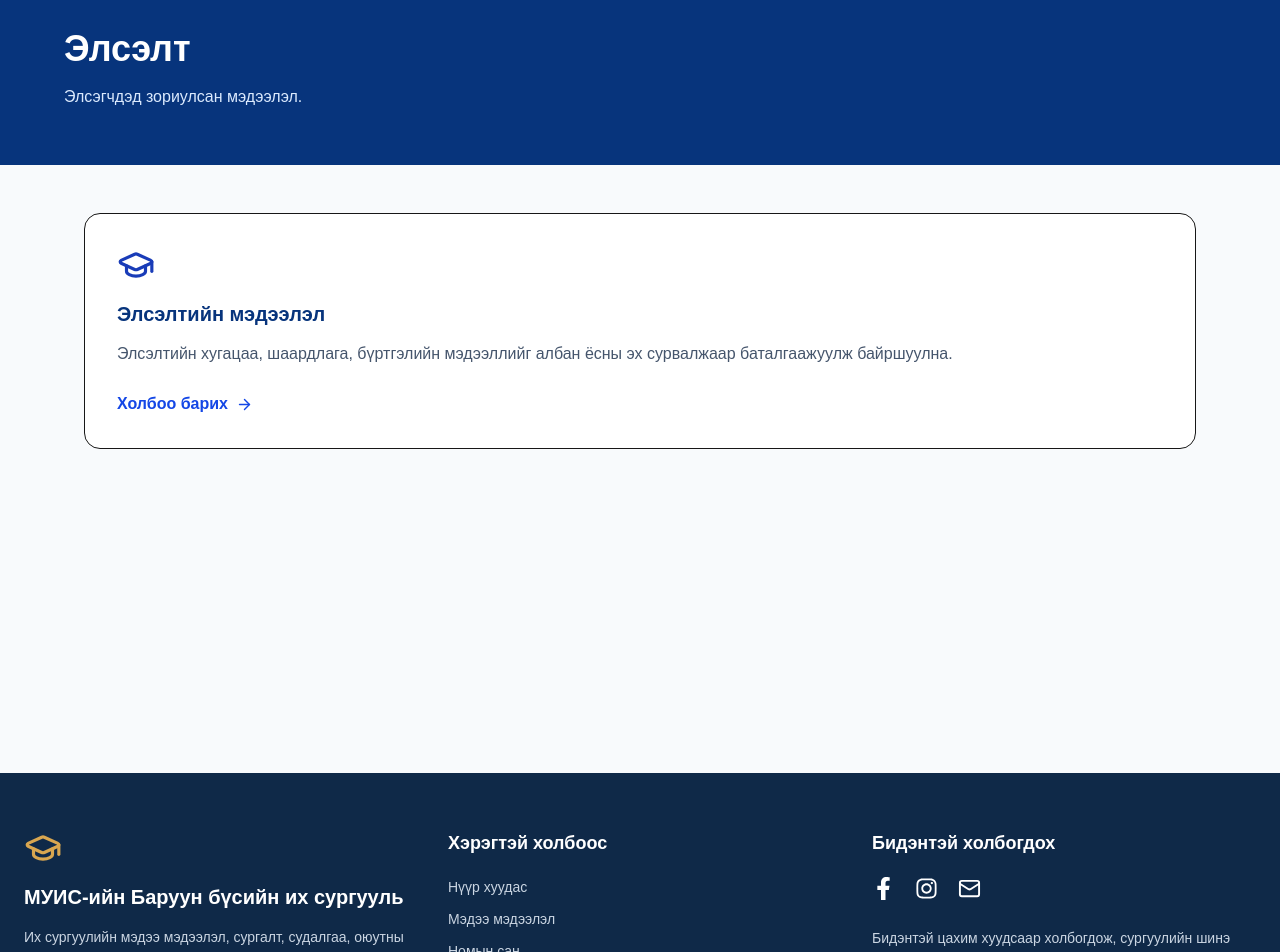
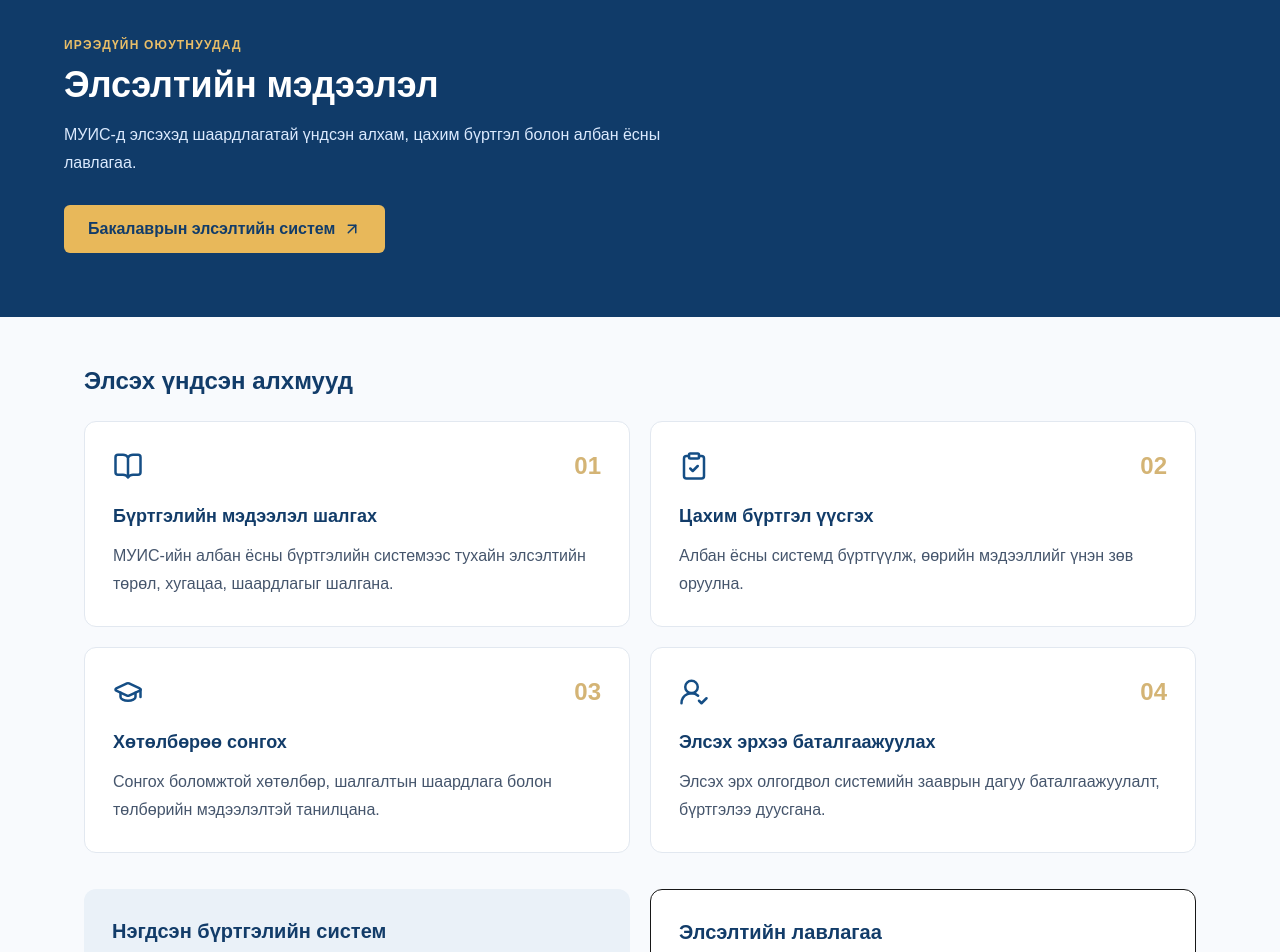
Before and after one commit to amarbatdelgermaa-cell/university-one, a Next.js app: page /admissions in a window 1280 px wide. Shown: the part 300-1252 px from the top of the page. Built offline with nearby package versions, Linux system fonts and the light colour scheme.

Commit message:
Fill app/admissions/page.tsx with verified university resources

```diff
--- a/app/admissions/page.tsx
+++ b/app/admissions/page.tsx
@@ -1,6 +1,32 @@
 import Link from "next/link";
-import { ArrowRight, GraduationCap } from "lucide-react";
+import { ArrowUpRight, BookOpen, ClipboardCheck, GraduationCap, Mail, Phone, UserRoundCheck } from "lucide-react";
 export const metadata = { title: "Элсэлт | МУИС-ийн Баруун бүсийн сургууль" };
+const steps = [
+  { title: "Бүртгэлийн мэдээлэл шалгах", description: "МУИС-ийн албан ёсны бүртгэлийн системээс тухайн элсэлтийн төрөл, хугацаа, шаардлагыг шалгана.", icon: BookOpen },
+  { title: "Цахим бүртгэл үүсгэх", description: "Албан ёсны системд бүртгүүлж, өөрийн мэдээллийг үнэн зөв оруулна.", icon: ClipboardCheck },
+  { title: "Хөтөлбөрөө сонгох", description: "Сонгох боломжтой хөтөлбөр, шалгалтын шаардлага болон төлбөрийн мэдээлэлтэй танилцана.", icon: GraduationCap },
+  { title: "Элсэх эрхээ баталгаажуулах", description: "Элсэх эрх олгогдвол системийн зааврын дагуу баталгаажуулалт, бүртгэлээ дуусгана.", icon: UserRoundCheck },
+];
 export default function AdmissionsPage() {
-return <main className="min-h-screen bg-slate-50"><section className="bg-[#07347C] px-5 py-14 text-white"><div className="mx-auto max-w-6xl"><h1 className="text-4xl font-bold">Элсэлт</h1><p className="mt-4 text-blue-100">Элсэгчдэд зориулсан мэдээлэл.</p></div></section><section className="mx-auto max-w-6xl px-5 py-12"><div className="rounded-2xl border bg-white p-8"><GraduationCap className="text-blue-800" size={38}/><h2 className="mt-4 text-xl font-bold text-[#07347C]">Элсэлтийн мэдээлэл</h2><p className="mt-3 leading-7 text-slate-600">Элсэлтийн хугацаа, шаардлага, бүртгэлийн мэдээллийг албан ёсны эх сурвалжаар баталгаажуулж байршуулна.</p><Link href="/contact" className="mt-6 inline-flex items-center gap-2 font-semibold text-blue-700">Холбоо барих <ArrowRight size={17}/></Link></div></section></main>;
+ return <main className="min-h-screen bg-[#F8FAFD]">
+  <section className="bg-[#103B69] px-5 py-16 text-white"><div className="mx-auto max-w-6xl">
+    <p className="text-xs font-bold tracking-widest text-[#E9BE68]">ИРЭЭДҮЙН ОЮУТНУУДАД</p>
+    <h1 className="mt-3 text-4xl font-bold">Элсэлтийн мэдээлэл</h1>
+    <p className="mt-4 max-w-2xl leading-7 text-blue-100">МУИС-д элсэхэд шаардлагатай үндсэн алхам, цахим бүртгэл болон албан ёсны лавлагаа.</p>
+    <a href="https://burtgel.num.edu.mn/bachelor/" target="_blank" rel="noopener noreferrer" className="mt-7 inline-flex items-center gap-2 rounded-md bg-[#E8B85A] px-6 py-3 font-bold text-[#123C69]">Бакалаврын элсэлтийн систем <ArrowUpRight size={18}/></a>
+  </div></section>
+  <section className="mx-auto max-w-6xl px-5 py-12">
+    <h2 className="mb-6 text-2xl font-bold text-[#123C69]">Элсэх үндсэн алхмууд</h2>
+    <div className="grid gap-5 sm:grid-cols-2">{steps.map(({title,description,icon:Icon},i)=><article key={title} className="rounded-xl border border-slate-200 bg-white p-7">
+      <div className="flex items-center justify-between"><Icon size={30} className="text-[#154E85]"/><span className="text-2xl font-bold text-[#D4B475]">0{i+1}</span></div>
+      <h3 className="mt-5 text-lg font-bold text-[#123C69]">{title}</h3><p className="mt-3 leading-7 text-slate-600">{description}</p>
+    </article>)}</div>
+    <div className="mt-9 grid gap-5 md:grid-cols-2">
+      <a href="https://burtgel.num.edu.mn/negdsen" target="_blank" rel="noopener noreferrer" className="rounded-xl bg-[#EAF1F8] p-7"><h3 className="text-xl font-bold text-[#123C69]">Нэгдсэн бүртгэлийн систем</h3><p className="mt-3 leading-7 text-slate-600">Орой, эчнээ, магистр, доктор болон бусад бүртгэлийн төрлийг шалгах.</p><span className="mt-4 inline-flex items-center gap-2 font-semibold text-blue-800">Систем нээх <ArrowUpRight size={18}/></span></a>
+      <div className="rounded-xl border bg-white p-7"><h3 className="text-xl font-bold text-[#123C69]">Элсэлтийн лавлагаа</h3><p className="mt-3 flex items-center gap-2 text-slate-700"><Mail size={18}/> <a className="underline" href="mailto:elselt@num.edu.mn">elselt@num.edu.mn</a></p><p className="mt-3 flex items-center gap-2 text-slate-700"><Phone size={18}/> <a className="underline" href="tel:75754400">7575-4400</a></p><p className="mt-3 text-sm text-slate-500">МУИС-ийн төв элсэлтийн алба; дотуур 1122, 1123, 1381, 1343</p></div>
+    </div>
+    <p className="mt-7 text-sm leading-6 text-slate-500">Элсэлтийн хугацаа, хөтөлбөр, журам жил бүр өөрчлөгдөж болно. Бүртгэл нээлттэй эсэхийг албан ёсны системээс шалгана уу.</p>
+    <Link href="/contact" className="mt-5 inline-block font-semibold text-[#154E85]">Бусад холбоо барих мэдээлэл →</Link>
+  </section>
+ </main>;
 }
```
